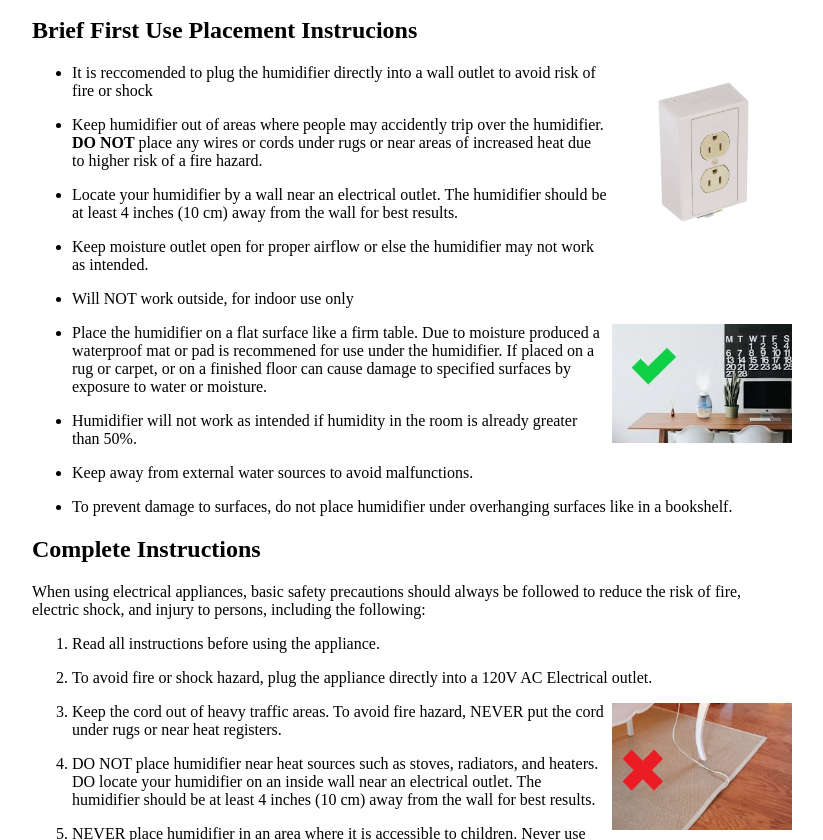
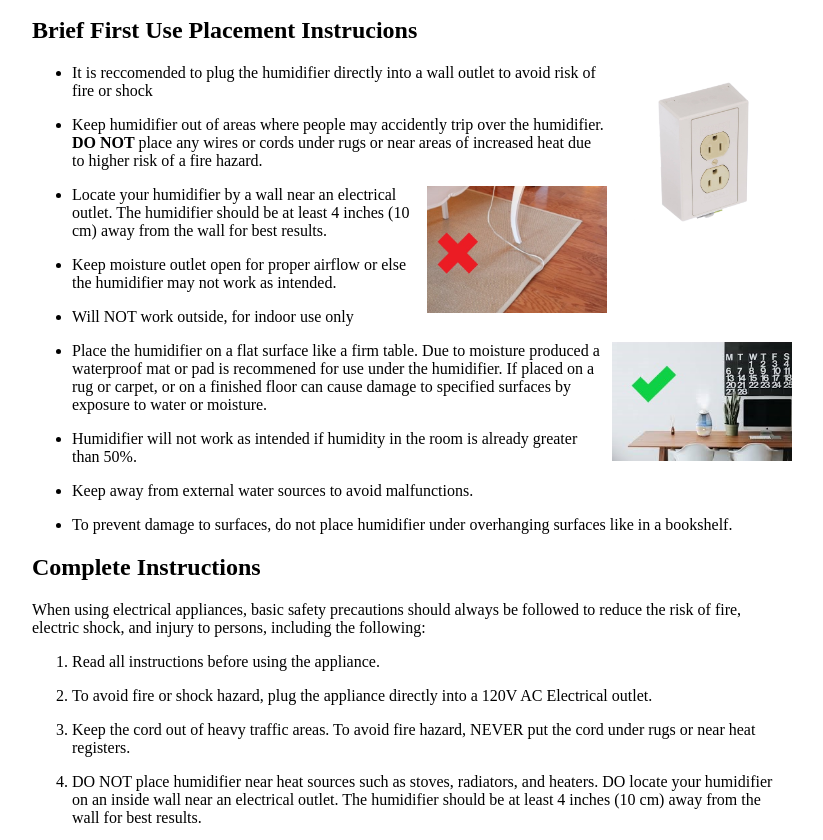
Before and after one commit to MFA23SCM57S/tech, a plain HTML site: page index.html in a window 1280 px wide. Shown: the part 101-941 px from the top of the page, without its empty margins (228-1051 px from the left). Drawn offline with Linux system fonts and the light colour scheme.

Commit message:
Update index.html

```diff
--- a/index.html
+++ b/index.html
@@ -29,7 +29,7 @@
 <h2>Brief First Use Placement Instrucions</h2>
 	<ul>
 		<li><img src="./images/120V.jpg" alt="Image of a 120V AC Electrical Outlet" /><p>It is reccomended to plug the humidifier directly into a wall outlet to avoid risk of fire or shock</p></li>
-		<li><p>Keep humidifier out of areas where people may accidently trip over the humidifier. <strong>DO NOT </strong> place any wires or cords under rugs or near areas of increased heat due to higher risk of a fire hazard.</p></li>
+		<li><p>Keep humidifier out of areas where people may accidently trip over the humidifier. <strong>DO NOT </strong> place any wires or cords under rugs or near areas of increased heat due to higher risk of a fire hazard.</p><img src="./images/CordUnderRug.jpg" alt="Image of an electrical cord placed under a rug" /></li>
 		<li><p>Locate your humidifier by a wall near an electrical outlet. The humidifier should be at least 4 inches (10 cm) away from the wall for best results.</p></li>
 		<li><p>Keep moisture outlet open for proper airflow or else the humidifier may not work as intended.</p></li>
 		<li><p>Will NOT work outside, for indoor use only</p></li>
@@ -45,7 +45,7 @@
 	<p class="intro_paragraph">When using electrical appliances, basic safety precautions should always be followed to reduce the risk of fire, electric shock, and injury to persons, including the following:</p>
 	<ol>
 		<li><p>Read all instructions before using the appliance.</p></li>
-		<li><p>To avoid fire or shock hazard, plug the appliance directly into a 120V AC Electrical outlet.</p><img src="./images/CordUnderRug.jpg" alt="Image of an electrical cord placed under a rug" /></li>
+		<li><p>To avoid fire or shock hazard, plug the appliance directly into a 120V AC Electrical outlet.</p></li>
 		<li><p>Keep the cord out of heavy traffic areas. To avoid fire hazard, NEVER put the cord under rugs or near heat registers.</p></li>
 		<li><p>DO NOT place humidifier near heat sources such as stoves, radiators, and heaters. DO locate your humidifier on an inside wall near an electrical outlet. The humidifier should be at least 4 inches (10 cm) away from the wall for best results.</p></li>
 		<li><p>NEVER place humidifier in an area where it is accessible to children. Never use humidifier in a closed room, particularly where a child may be sleeping, resting, or playing (a closed room may result in excessive humidity).</p></li>
```
